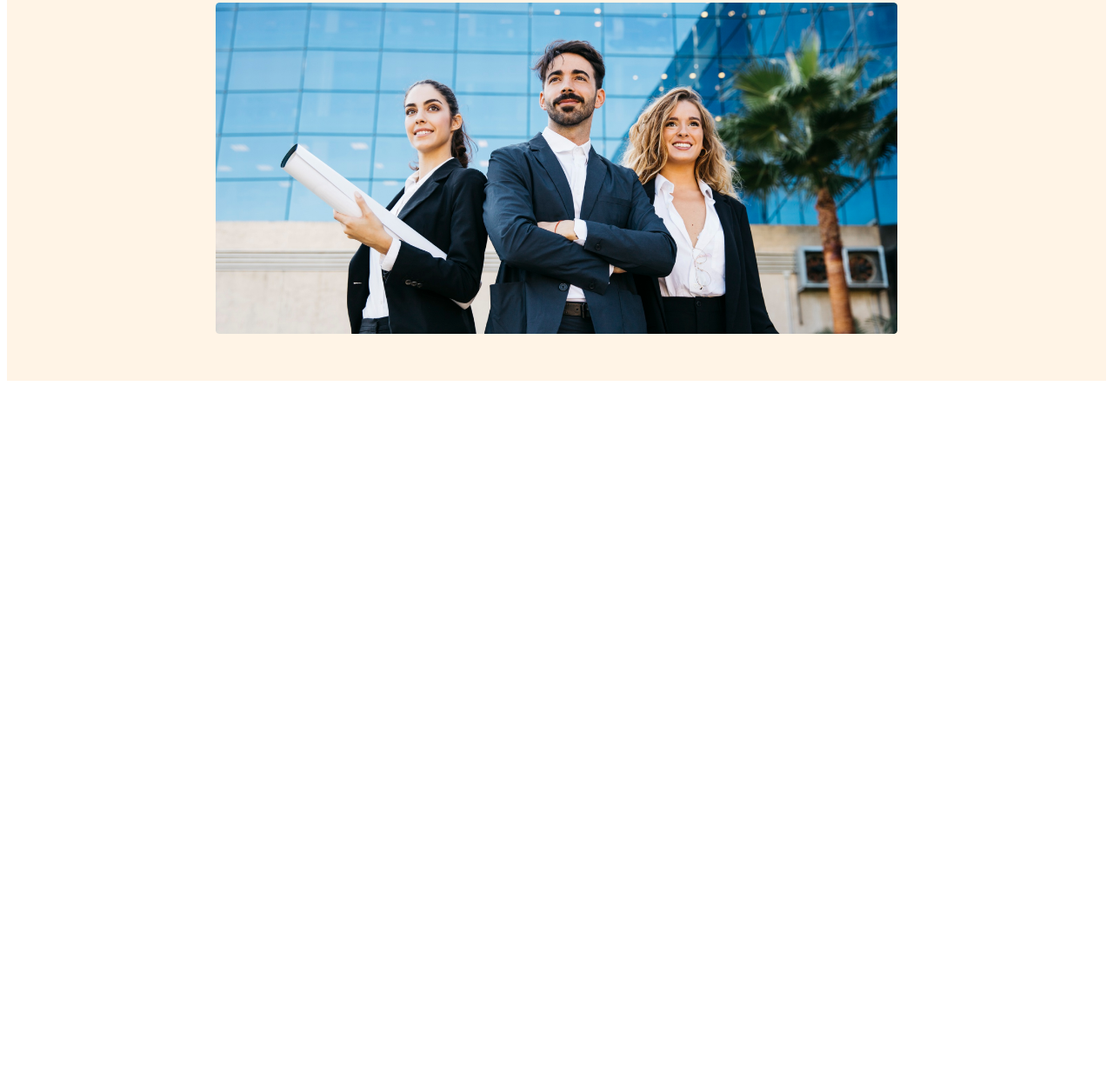
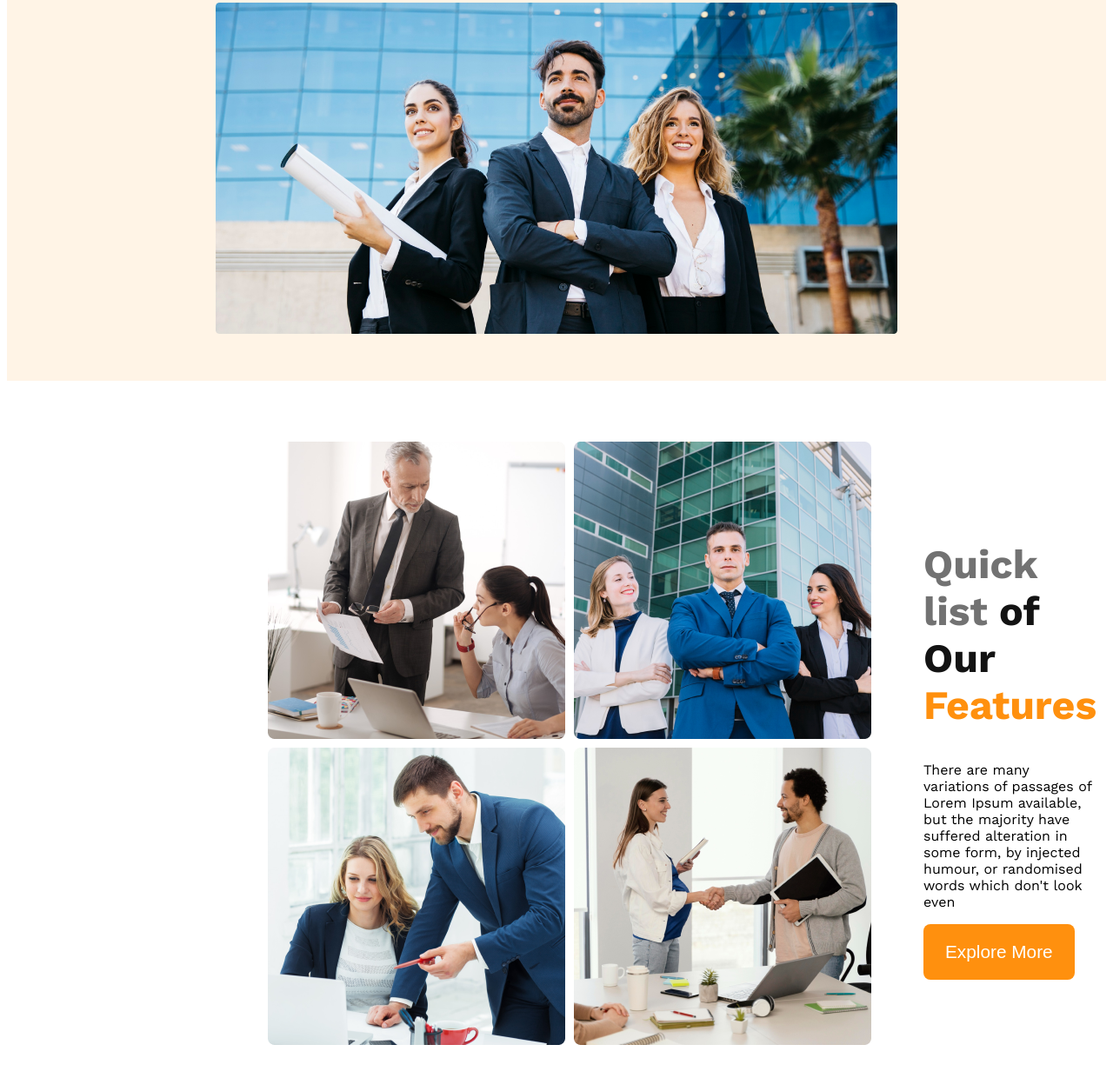
Before and after one commit to naeemul-online/g3-architects-website, a plain HTML site: page index.html in a window 1280 px wide. Shown: the part 558-1798 px from the top of the page at 87% size. Before the commit the page ends 1004 px from the top, so only its background shows below. Drawn offline with nearby package versions, Linux system fonts and the light colour scheme.

Commit message:
features section added

```diff
--- a/index.html
+++ b/index.html
@@ -20,7 +20,6 @@
                 <li><a href="#">Login</a></li>
             </ul>
         </nav>
-        <!-- Banner Start -->
         <div class="banner">
             <div class="banner-content">
                 <h1 class="banner-title">Brand New Group of Architects </h1>
@@ -32,11 +31,26 @@
             </div>
             <img src="./images/banner.png" alt="banner" class="header-image">
         </div>
-        <!-- Banner End -->
-
     </header>
     <!-- Header End -->
     <main>
+        <!-- Features Section Start-->
+        <section class="features">
+            <div class="features-images">
+                <img src="./images/team1.png" alt="team1">
+                <img src="./images/team2.png" alt="team2">
+                <img src="./images/team3.png" alt="team3">
+                <img src="./images/team4.png" alt="team4">
+            </div>
+            <div class="features-content">
+                <h2 class="features-title"><span class="quick-list">Quick list</span> of Our <span class="our-features">Features</span></h2>
+                <p class="features-description">There are many variations of passages of Lorem Ipsum available, but the
+                    majority have suffered alteration in some form, by injected humour, or randomised words which don't
+                    look even</p>
+                <button class="btn-primary">Explore More</button>
+            </div>
+        </section>
+        <!-- Features Section End-->
 
     </main>
     <footer>
--- a/styles/style.css
+++ b/styles/style.css
@@ -79,9 +79,7 @@ header img {
 }
 
 
-/* Nav Styles End */
-
-/* Media Query Mobile devices */
+/* Media Query Mobile devices Start */
 
 @media screen and (max-width: 576px) {
     header {
@@ -94,6 +92,8 @@ header img {
 
 }
 
+/* Media Query Tablet devices */
+
 @media screen and (min-width: 576px) and (max-width: 960px) {
     header {
         padding: 50px;
@@ -104,3 +104,62 @@ header img {
     }
 
 }
+/* features related styles start */
+main, footer {
+    padding: 50px 240px;
+}
+.features {
+    display: flex;
+    justify-content: space-between;
+    align-items: center;
+}
+.features-images {
+    padding: 20px 60px;
+    display: grid;
+    grid-template-columns: repeat(2, 1fr);
+    gap: 10px;
+}
+.features-title {
+    font-size: 2.9rem;
+    font-weight: 700;
+    color: #131313;
+}
+.quick-list {
+    color: #727272;
+}
+.our-features {
+    color: #FF900E;
+}
+/* Media Query Mobile devices Start */
+
+@media screen and (max-width: 576px) {
+    main {
+        padding: 10px 50px;
+        text-align: center;
+    }
+    .features {
+        flex-direction: column-reverse;
+    }
+    .features-images {
+        padding: 10px 20px;
+        grid-template-columns: repeat(1, 1fr);
+    }
+
+}
+
+/* Media Query Tablet devices */
+
+@media screen and (min-width: 576px) and (max-width: 960px) {
+    main {
+        padding: 20px 80px;
+        text-align: center;
+    }
+    .features {
+        flex-direction: column-reverse;
+    }
+    .features-images {
+        padding: 20px 40px;
+        grid-template-columns: repeat(1, 1fr);
+    }
+
+}
```
